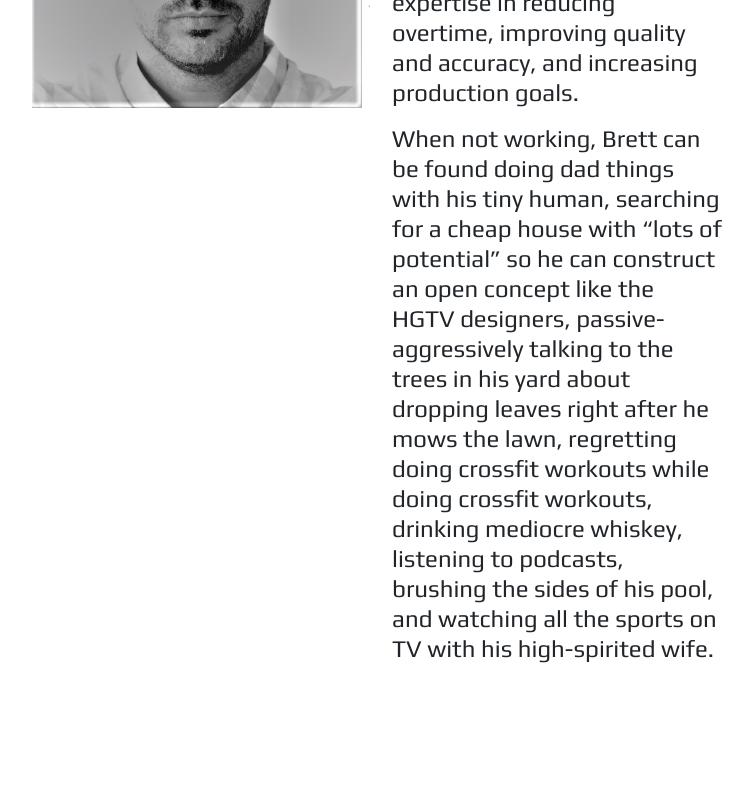
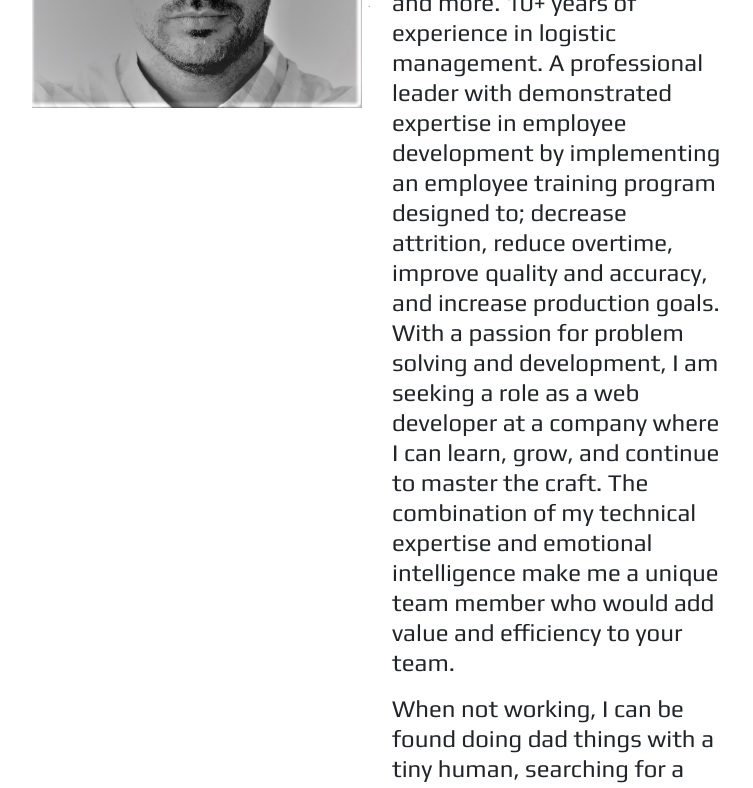
Before and after one commit to BrettSevy/portfolio, a plain HTML site: page index.html in a window 1280 px wide. Shown: the part 540-1328 px from the top of the page, without its empty margins (68-821 px from the left). Drawn offline with nearby package versions, Linux system fonts and the light colour scheme.

Commit message:
updated about me

```diff
--- a/index.html
+++ b/index.html
@@ -98,18 +98,22 @@
             </picture>
             <!--about me text-->
             <div class="col-lg-4 md-12">
-                <p>Brett is a process-driven warehouse manager with over 20 years of experience in employee development,
-                    logistics, and process improvement. A professional leader with demonstrated expertise in reducing
-                    overtime, improving quality and accuracy, and increasing production goals.
+                <p>BI am a full stack web developer with Certificate from SMU, where I learned: HTML5, CSS3, JavaScript,
+                    jQuery, Node.js, Java, Express.js, React.js, Database Theory, MongoDB, MySQL, Git, and more. 10+
+                    years of experience in logistic management. A professional leader with demonstrated expertise in
+                    employee development by implementing an employee training program designed to; decrease attrition,
+                    reduce overtime, improve quality and accuracy, and increase production goals. With a passion for
+                    problem solving and development, I am seeking a role as a web developer at a company where I can
+                    learn, grow, and continue to master the craft. The combination of my technical expertise and
+                    emotional intelligence make me a unique team member who would add value and efficiency to your team.
 
 
                 </p>
-                <p>When not working, Brett can be found doing dad things with his tiny human, searching for a cheap
-                    house with “lots of potential” so he can construct an open concept like the HGTV designers,
-                    passive-aggressively talking to the trees in his yard about dropping leaves right after he mows the
+                <p>When not working, I can be found doing dad things with a tiny human, searching for a cheap house with
+                    “lots of potential” so I can construct an open concept kitchen like the HGTV designers,
+                    passive-aggressively talking to the trees in my yard about dropping leaves right after I mow the
                     lawn, regretting doing crossfit workouts while doing crossfit workouts, drinking mediocre whiskey,
-                    listening to podcasts, brushing the sides of his pool, and watching all the sports on TV with his
-                    high-spirited wife.
+                    listening to podcasts, and watching all the sports on TV with his high-spirited wife.
                 </p>
             </div>
         </div>
@@ -125,9 +129,9 @@
 
 
 
-    <footer class="col-12 footer-copyright text-center py-5">© Copyright
+<footer class="col-12 footer-copyright text-center py-5">© Copyright
 
-    </footer>
+</footer>
 
 
 
```
